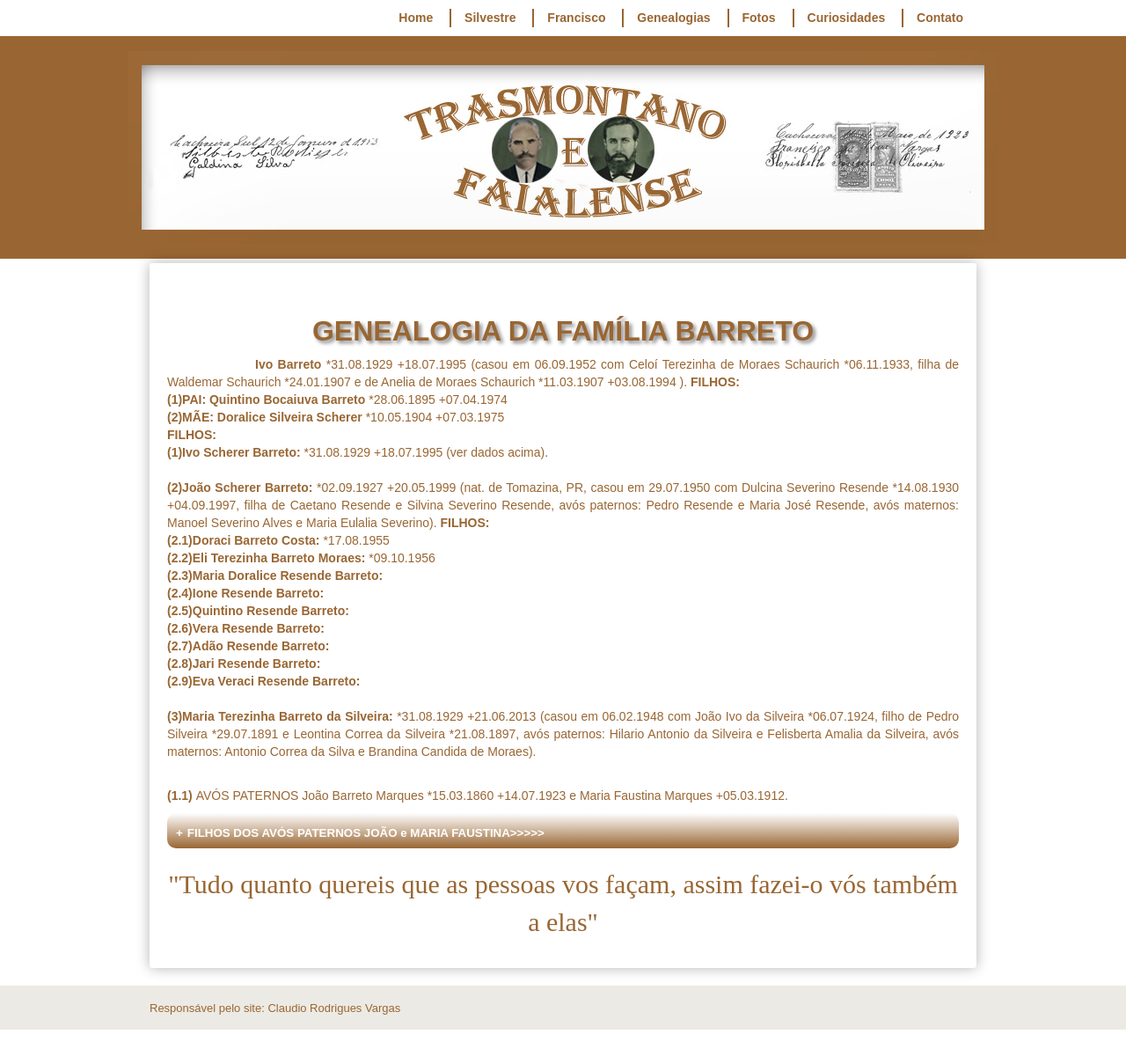
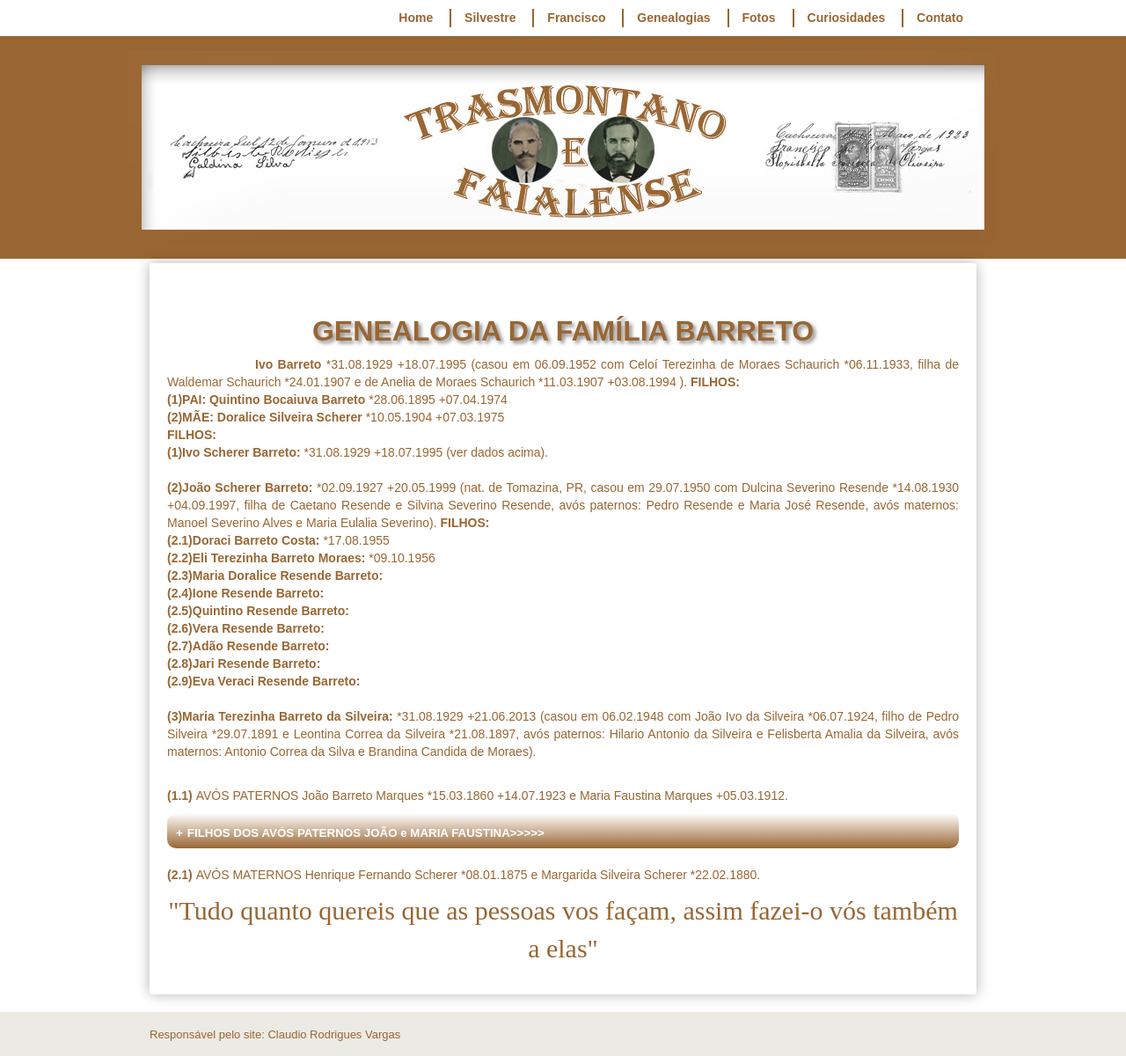
Before and after one commit to claudiovargas1955/claudiovargas1955.github.io, a Jekyll site: the page built from _pages/familia-barreto.html, in a window 1280 px wide. Shown: the whole page at 88% size. Built offline with Jekyll 4.4.1, drawn with Linux system fonts in a browser that asks for light colours; some web fonts are replaced; before the commit the page ends 1170 px from its top, so only the background shows below that.

Commit message:
Update familia-barreto.html

```diff
--- a/_pages/familia-barreto.html
+++ b/_pages/familia-barreto.html
@@ -208,7 +208,7 @@ Catarina Lindenmaier). <b>FILHOS:</b><br>
   <b>(2.2.13)Coriolano Barreto Marques: </b>*04.12.1892 (casou em 1933 com Amaziles Prudencia Lobato *28.04.1890, filha de Angélico
   Jardim Lobato e Ana Fausta da Costa Lobato. Obs.: Casaram no 4º distr. de Caçapava do Sul, RS).</p></details><br>
 
-
+<p><b>(2.1) </b>AVÓS MATERNOS Henrique Fernando Scherer *08.01.1875 e Margarida Silveira Scherer *22.02.1880.
 
 
 
```
